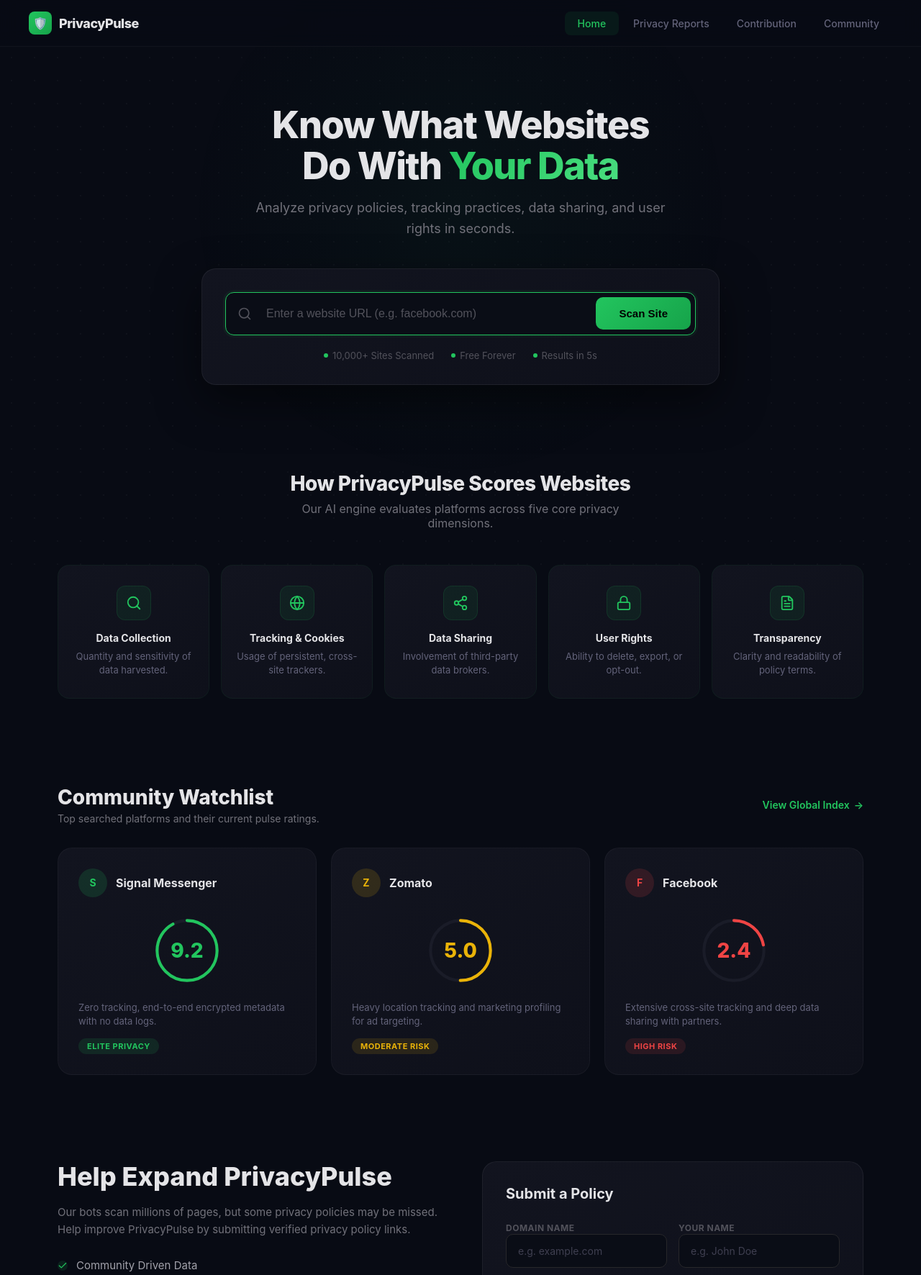
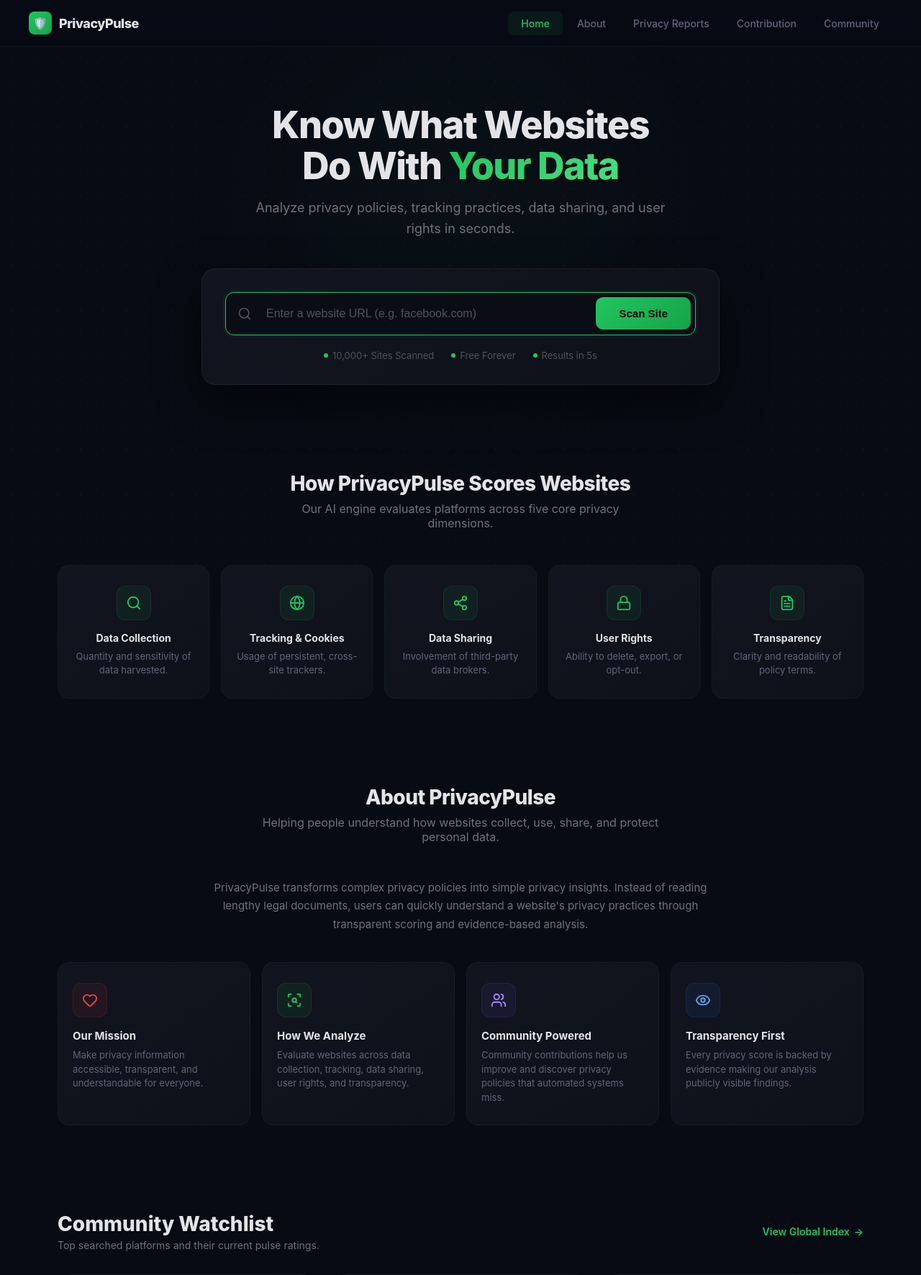
Before and after one commit to abinayaitmec-lab/privacy-pulse, a Flask app: template templates/index.html in a window 1280 px wide. Shown: the top 1772 px of the page at 72% size. Run offline with Flask 3, Linux system fonts and the light colour scheme; the template is opened without the code that fills it, so the values that code supplies are empty; some libraries are stand-ins or nearby versions.

Commit message:
Add About section with smooth sliding tab indicator

```diff
--- a/templates/index.html
+++ b/templates/index.html
@@ -49,13 +49,18 @@ body {
     font-size: 16px; font-weight: 700;
 }
 .nav-brand-text { font-size: 18px; font-weight: 800; color: #e4e4e7; letter-spacing: -0.5px; }
-.nav-center { display: flex; gap: 2px; }
+.nav-center { display: flex; gap: 2px; position: relative; }
 .nav-link {
     padding: 8px 18px; border-radius: 8px; text-decoration: none;
-    font-size: 14px; font-weight: 500; color: #63637a; transition: all .2s;
+    font-size: 14px; font-weight: 500; color: #63637a; transition: color .3s;
+    position: relative; z-index: 1;
 }
-.nav-link:hover { color: #e4e4e7; background: rgba(255,255,255,0.04); }
-.nav-link.active { color: #22c55e; background: rgba(34,197,94,0.08); }
+.nav-link:hover { color: #e4e4e7; }
+.nav-indicator {
+    position: absolute; top: 0; height: 100%; border-radius: 8px;
+    background: rgba(34,197,94,0.08); transition: left .3s cubic-bezier(0.34, 1.56, 0.64, 1), width .3s cubic-bezier(0.34, 1.56, 0.64, 1);
+    z-index: 0;
+}
 .nav-signin {
     padding: 8px 20px; background: linear-gradient(135deg, #22c55e, #16a34a);
     border: none; border-radius: 8px; color: #000; font-size: 13px; font-weight: 700;
@@ -160,6 +165,25 @@ body {
 }
 .feature-card h3 { font-size: 14px; font-weight: 700; margin-bottom: 8px; color: #e4e4e7; }
 .feature-card p { font-size: 13px; color: #63637a; line-height: 1.5; }
+
+/* ===== ABOUT ===== */
+.about-desc { text-align: center; max-width: 700px; margin: 0 auto 40px; position: relative; z-index: 1; }
+.about-desc p { color: #71717a; font-size: 15px; line-height: 1.7; }
+.about-grid { display: grid; grid-template-columns: repeat(4, 1fr); gap: 16px; position: relative; z-index: 1; }
+.about-card {
+    background: linear-gradient(145deg, #12141f, #0e101a);
+    border: 1px solid rgba(255,255,255,0.04);
+    border-radius: 16px; padding: 28px 20px;
+    transition: all .3s; cursor: default;
+}
+.about-card:hover { transform: translateY(-4px); border-color: rgba(34,197,94,0.15); box-shadow: 0 12px 32px rgba(0,0,0,0.3); }
+.about-icon-wrap {
+    width: 48px; height: 48px; border-radius: 12px; border: 1px solid;
+    display: flex; align-items: center; justify-content: center;
+    margin-bottom: 16px;
+}
+.about-card h3 { font-size: 15px; font-weight: 700; margin-bottom: 8px; color: #e4e4e7; }
+.about-card p { font-size: 13px; color: #63637a; line-height: 1.5; }
 
 /* ===== COMMUNITY WATCHLIST ===== */
 .watchlist-header {
@@ -341,6 +365,7 @@ body {
 /* ===== RESPONSIVE ===== */
 @media (max-width: 1024px) {
     .feature-grid { grid-template-columns: repeat(3, 1fr); }
+    .about-grid { grid-template-columns: repeat(2, 1fr); }
     .footer-inner { grid-template-columns: 1fr 1fr; }
 }
 @media (max-width: 768px) {
@@ -352,6 +377,7 @@ body {
     .search-input-group .search-icon { display: none; }
     .search-btn { width: 100%; justify-content: center; }
     .feature-grid { grid-template-columns: repeat(2, 1fr); }
+    .about-grid { grid-template-columns: 1fr; }
     .watchlist-grid { grid-template-columns: 1fr; }
     .contribute-grid { grid-template-columns: 1fr; gap: 32px; }
     .navbar { padding: 0 20px; }
@@ -395,10 +421,12 @@ body {
             <span class="nav-brand-text">PrivacyPulse</span>
         </a>
         <div class="nav-center">
-            <a href="/" class="nav-link active">Home</a>
-            <a href="#watchlistSection" class="nav-link">Privacy Reports</a>
-            <a href="#contributeSection" class="nav-link">Contribution</a>
+            <a href="#inputCard" class="nav-link active" data-section="inputCard">Home</a>
+            <a href="#scoringSection" class="nav-link" data-section="scoringSection">About</a>
+            <a href="#watchlistSection" class="nav-link" data-section="watchlistSection">Privacy Reports</a>
+            <a href="#contributeSection" class="nav-link" data-section="contributeSection">Contribution</a>
             <a href="contributions.html" class="nav-link">Community</a>
+            <div class="nav-indicator" id="navIndicator"></div>
         </div>
     </div>
 </nav>
@@ -518,6 +546,47 @@ body {
             </div>
             <h3>Transparency</h3>
             <p>Clarity and readability of policy terms.</p>
+        </div>
+    </div>
+</div>
+
+<!-- ===== ABOUT ===== -->
+<div class="section" id="aboutSection">
+    <div class="section-header">
+        <h2>About PrivacyPulse</h2>
+        <p style="max-width:600px;margin:8px auto 0">Helping people understand how websites collect, use, share, and protect personal data.</p>
+    </div>
+    <div class="about-desc">
+        <p>PrivacyPulse transforms complex privacy policies into simple privacy insights. Instead of reading lengthy legal documents, users can quickly understand a website's privacy practices through transparent scoring and evidence-based analysis.</p>
+    </div>
+    <div class="about-grid">
+        <div class="about-card">
+            <div class="about-icon-wrap" style="background:rgba(239,68,68,0.08);border-color:rgba(239,68,68,0.12);color:#ef4444">
+                <span data-lucide="heart" style="width:22px;height:22px"></span>
+            </div>
+            <h3>Our Mission</h3>
+            <p>Make privacy information accessible, transparent, and understandable for everyone.</p>
+        </div>
+        <div class="about-card">
+            <div class="about-icon-wrap" style="background:rgba(34,197,94,0.08);border-color:rgba(34,197,94,0.12);color:#22c55e">
+                <span data-lucide="scan-search" style="width:22px;height:22px"></span>
+            </div>
+            <h3>How We Analyze</h3>
+            <p>Evaluate websites across data collection, tracking, data sharing, user rights, and transparency.</p>
+        </div>
+        <div class="about-card">
+            <div class="about-icon-wrap" style="background:rgba(139,92,246,0.08);border-color:rgba(139,92,246,0.12);color:#a78bfa">
+                <span data-lucide="users" style="width:22px;height:22px"></span>
+            </div>
+            <h3>Community Powered</h3>
+            <p>Community contributions help us improve and discover privacy policies that automated systems miss.</p>
+        </div>
+        <div class="about-card">
+            <div class="about-icon-wrap" style="background:rgba(59,130,246,0.08);border-color:rgba(59,130,246,0.12);color:#60a5fa">
+                <span data-lucide="eye" style="width:22px;height:22px"></span>
+            </div>
+            <h3>Transparency First</h3>
+            <p>Every privacy score is backed by evidence making our analysis publicly visible findings.</p>
         </div>
     </div>
 </div>
@@ -871,6 +940,7 @@ function renderScorecard(s) {
 
     document.getElementById("inputCard").style.display = "none";
     document.getElementById("scoringSection").style.display = "none";
+    document.getElementById("aboutSection").style.display = "none";
     document.getElementById("watchlistSection").style.display = "none";
     document.getElementById("contributeSection").style.display = "none";
     document.getElementById("scorecard").style.display = "block";
@@ -989,6 +1059,60 @@ document.getElementById("urlInput").addEventListener("keydown", e => {
     if (e.key === "Enter") scan();
 });
 
+// Smooth tab indicator
+function moveIndicator(el) {
+    const indicator = document.getElementById("navIndicator");
+    if (!indicator || !el) return;
+    const center = document.querySelector(".nav-center");
+    const cr = center.getBoundingClientRect();
+    const lr = el.getBoundingClientRect();
+    indicator.style.left = (lr.left - cr.left) + "px";
+    indicator.style.width = lr.width + "px";
+}
+
+function setActiveNav(id) {
+    document.querySelectorAll(".nav-center .nav-link").forEach(link => {
+        const sec = link.getAttribute("data-section");
+        if (sec === id) {
+            link.style.color = "#22c55e";
+            moveIndicator(link);
+        } else {
+            link.style.color = "";
+        }
+    });
+}
+
+// On load, position indicator on active link
+window.addEventListener("load", () => {
+    const active = document.querySelector(".nav-center .nav-link.active");
+    if (active) moveIndicator(active);
+});
+
+// Scroll-based active tab highlighting
+const sections = ["inputCard", "scoringSection", "watchlistSection", "contributeSection"];
+window.addEventListener("scroll", () => {
+    const scrollY = window.scrollY + 120;
+    let current = "inputCard";
+    for (const id of sections) {
+        const el = document.getElementById(id);
+        if (el && el.offsetTop <= scrollY) current = id;
+    }
+    setActiveNav(current);
+}, { passive: true });
+
+// Click-based smooth navigation
+document.querySelectorAll(".nav-center .nav-link[data-section]").forEach(link => {
+    link.addEventListener("click", e => {
+        e.preventDefault();
+        const id = link.getAttribute("data-section");
+        const el = document.getElementById(id);
+        if (el) {
+            el.scrollIntoView({ behavior: "smooth" });
+            setActiveNav(id);
+        }
+    });
+});
+
 if (window.lucide) lucide.createIcons();
 </script>
 </body>
```
